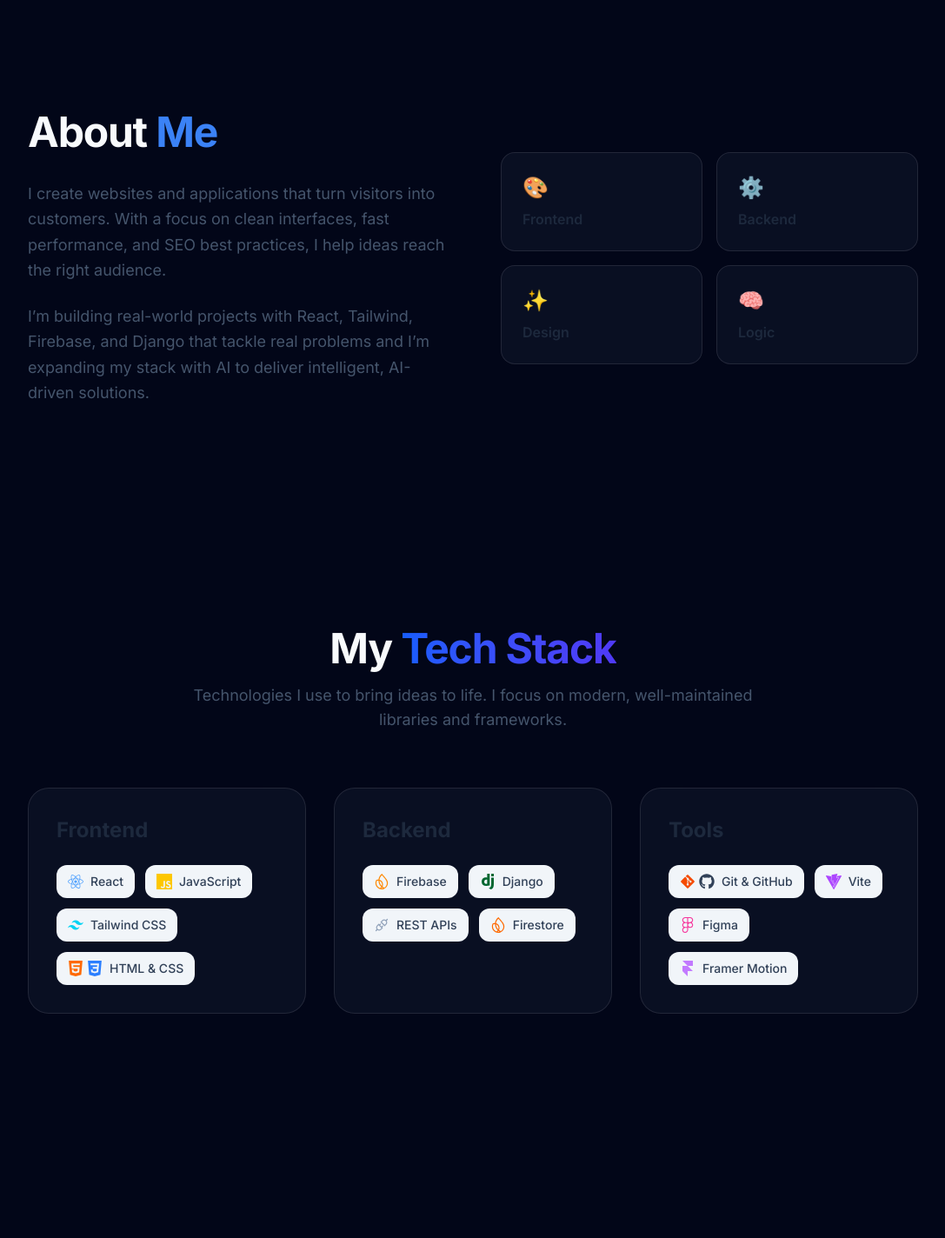
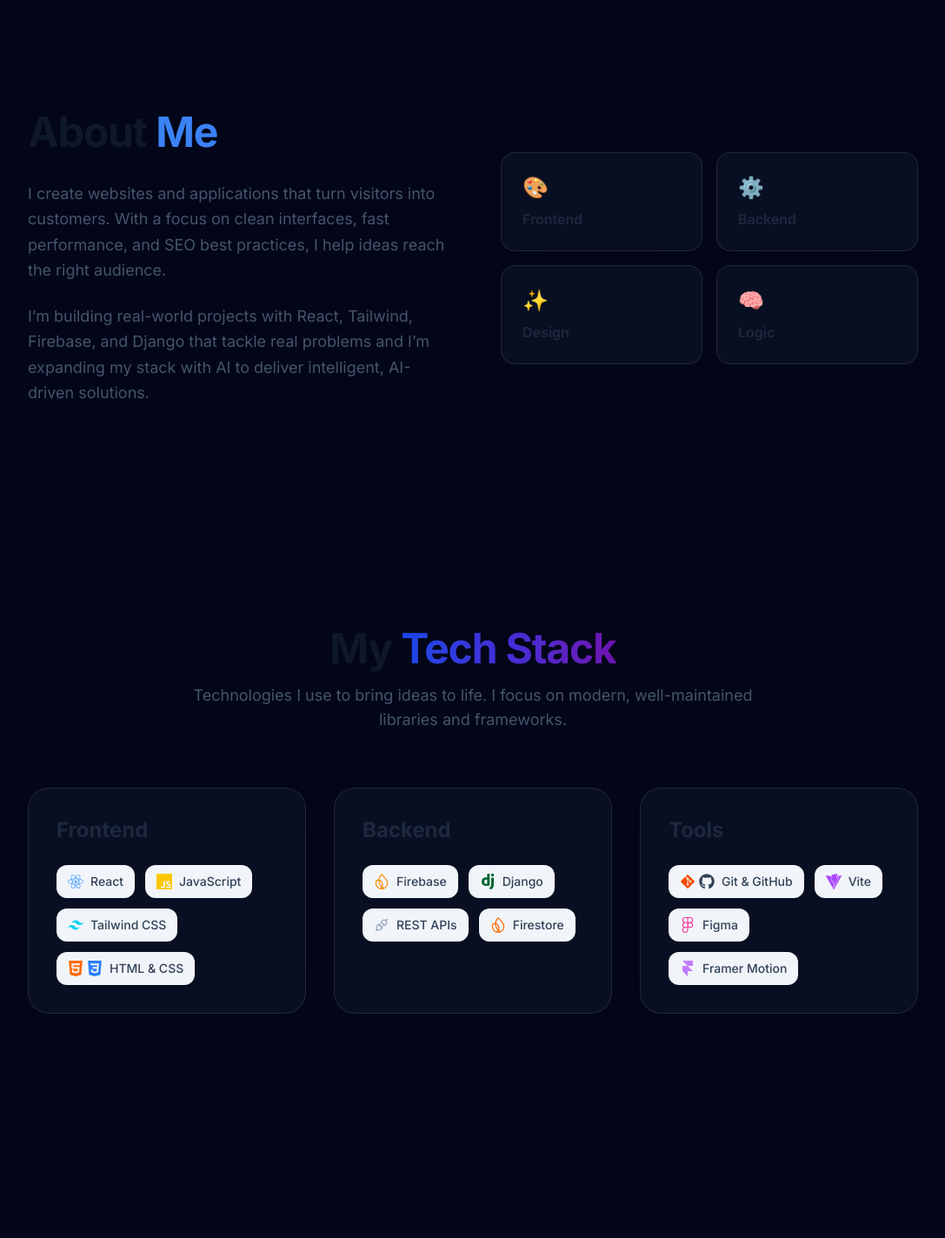
Before and after one commit to cKm-IceCold/Portfolio, a React (Vite) app: page / in a window 1280 px wide. Shown: the part 800-2224 px from the top of the page at 87% size, without its empty margins (96-1183 px from the left). Built offline with nearby package versions, Linux system fonts and the light colour scheme.

Commit message:
Ui Changes

```diff
--- a/src/index.css
+++ b/src/index.css
@@ -27,7 +27,7 @@
 
 @layer utilities {
   .glass {
-    @apply backdrop-blur-xl bg-white/40 border border-white/20 shadow-sm;
+    @apply backdrop-blur-xl bg-white/60 border border-white/30 shadow-sm;
   }
 
   .dark .glass {
@@ -35,6 +35,7 @@
   }
 
   .text-gradient {
-    @apply bg-clip-text text-transparent bg-gradient-to-r from-blue-600 to-indigo-600 dark:from-blue-400 dark:to-indigo-400;
+    /* More saturated/darker colors for light mode to ensure visibility on mobile */
+    @apply bg-clip-text text-transparent bg-gradient-to-r from-blue-700 via-indigo-700 to-purple-800 dark:from-blue-400 dark:via-indigo-400 dark:to-purple-400;
   }
 }
--- a/src/sections/About.jsx
+++ b/src/sections/About.jsx
@@ -15,7 +15,7 @@
           viewport={{ once: true }}
           transition={{ duration: 0.6 }}
         >
-          <h2 className="text-3xl md:text-5xl font-bold mb-8 tracking-tight">
+          <h2 className="text-3xl md:text-5xl font-bold mb-8 tracking-tight text-slate-900 dark:text-white">
             About <span className="text-primary">Me</span>
           </h2>
 
--- a/src/sections/Projects.jsx
+++ b/src/sections/Projects.jsx
@@ -16,7 +16,7 @@
           transition={{ duration: 0.6 }}
           className="text-center mb-20"
         >
-          <h2 className="text-3xl md:text-5xl font-bold mb-4 tracking-tight">
+          <h2 className="text-3xl md:text-5xl font-bold mb-4 tracking-tight text-slate-900 dark:text-white">
             Featured <span className="text-gradient">Projects</span>
           </h2>
           <p className="text-slate-600 dark:text-slate-400 max-w-2xl mx-auto text-lg">
--- a/src/sections/Skills.jsx
+++ b/src/sections/Skills.jsx
@@ -43,7 +43,7 @@
           transition={{ duration: 0.6 }}
           className="text-center mb-16"
         >
-          <h2 className="text-3xl md:text-5xl font-bold mb-4 tracking-tight">
+          <h2 className="text-3xl md:text-5xl font-bold mb-4 tracking-tight text-slate-900 dark:text-white">
             My <span className="text-gradient">Tech Stack</span>
           </h2>
           <p className="text-slate-600 dark:text-slate-400 max-w-2xl mx-auto text-lg">
```
